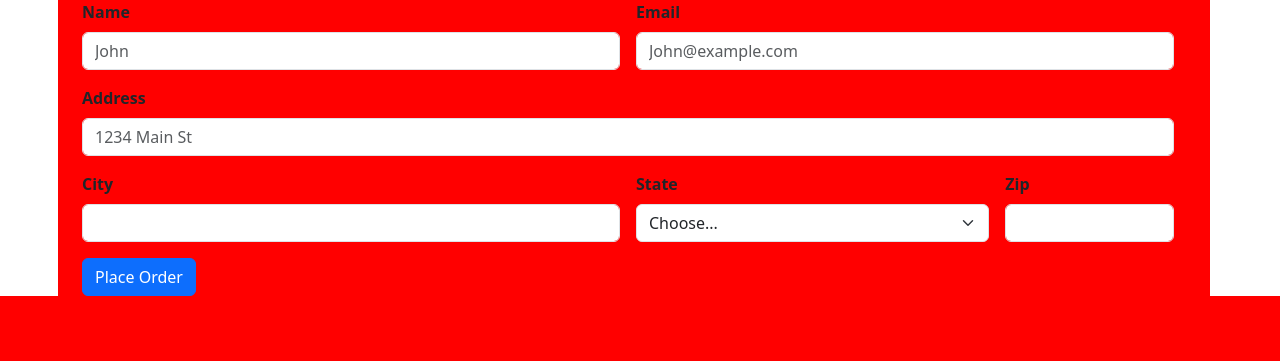
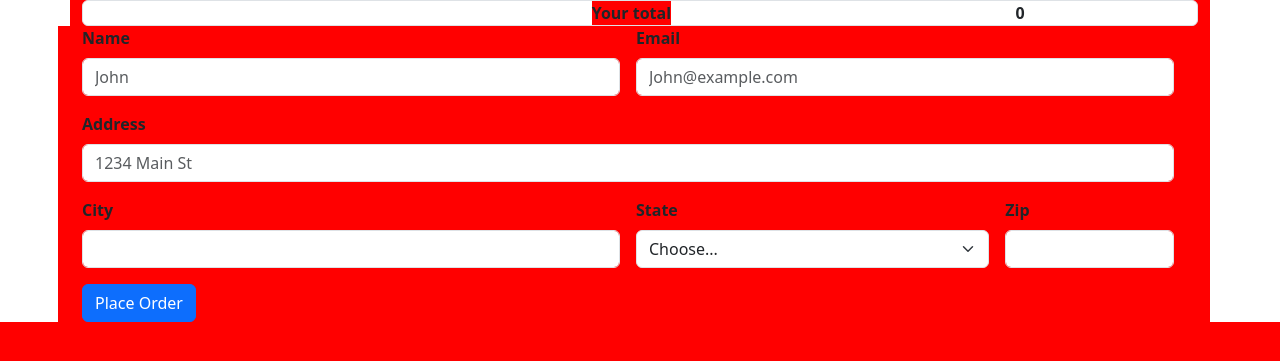
Before and after one commit to Georgiee98/Ecom-django-only, a Django app: page /shop/checkout in a window 1280 px wide. Shown: the top 361 px of the page. Run offline with Django 4.2, Linux system fonts and the light colour scheme; some libraries are stand-ins or nearby versions.

Commit message:
total done... style looks bad tho...

```diff
--- a/shop/static/shop/style.css
+++ b/shop/static/shop/style.css
@@ -52,7 +52,9 @@
     content: "";
   }
 
-
+li {
+  list-style-type: none;
+}
   *{
     background-color: red;
   }
--- a/shop/templates/shop/checkout.html
+++ b/shop/templates/shop/checkout.html
@@ -28,7 +28,9 @@
     <div class="container">
       <div class="row">
         <div class="col-md-12">
-          <ol class="list-group list-group-numbered" id="item_list"></ol>
+          <ol class="list-group list-group-numbered" id="item_list">
+
+          </ol>
         </div>
         <div class="row">
           <div class="col-md-12">
@@ -133,11 +135,12 @@
     <script type="text/javascript">
       let cart = JSON.parse(localStorage.getItem("cart")) || {};
       let itemString = ``;
-
+      let total = 0
       for (item in cart) {
         let name = cart[item][1];
         let quantity = cart[item][0];
         let price = cart[item][2];
+        total += cart[item][2]
 
         itemString += `<li class="list-group-item">
   <div class="row align-items-center">
@@ -150,11 +153,15 @@
 </li>
 
 `;
-      }
-      $("#item_list").append(itemString);
+}
+$("#item_list").append(itemString);
+totalPrice = `<li style="list-style-type: none; margin: 0; padding: 0;" class="list-group-item d-flex justify-content-around align-items-center"><b>Your total</b>
+  ${total}</li>`
 
-      let items = $("#items").val(JSON.stringify(cart));
-      console.log(items)
+$('#total').val(total);
+$('#item_list').append(totalPrice);
+$('#item_list').css('list-style-type', 'none');
+$('#items').val(JSON.stringify(cart));
     </script>
   </body>
 </html>
```
